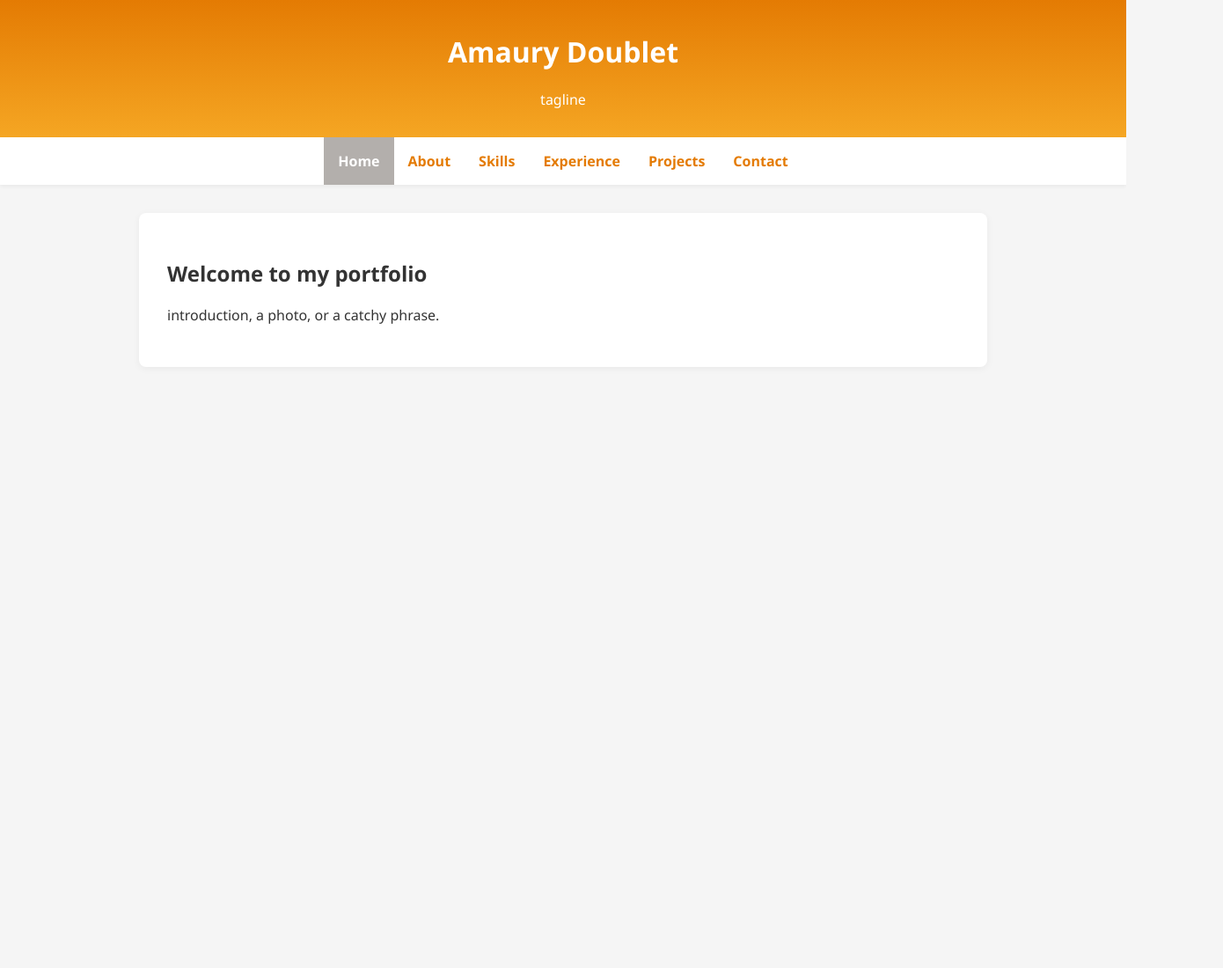
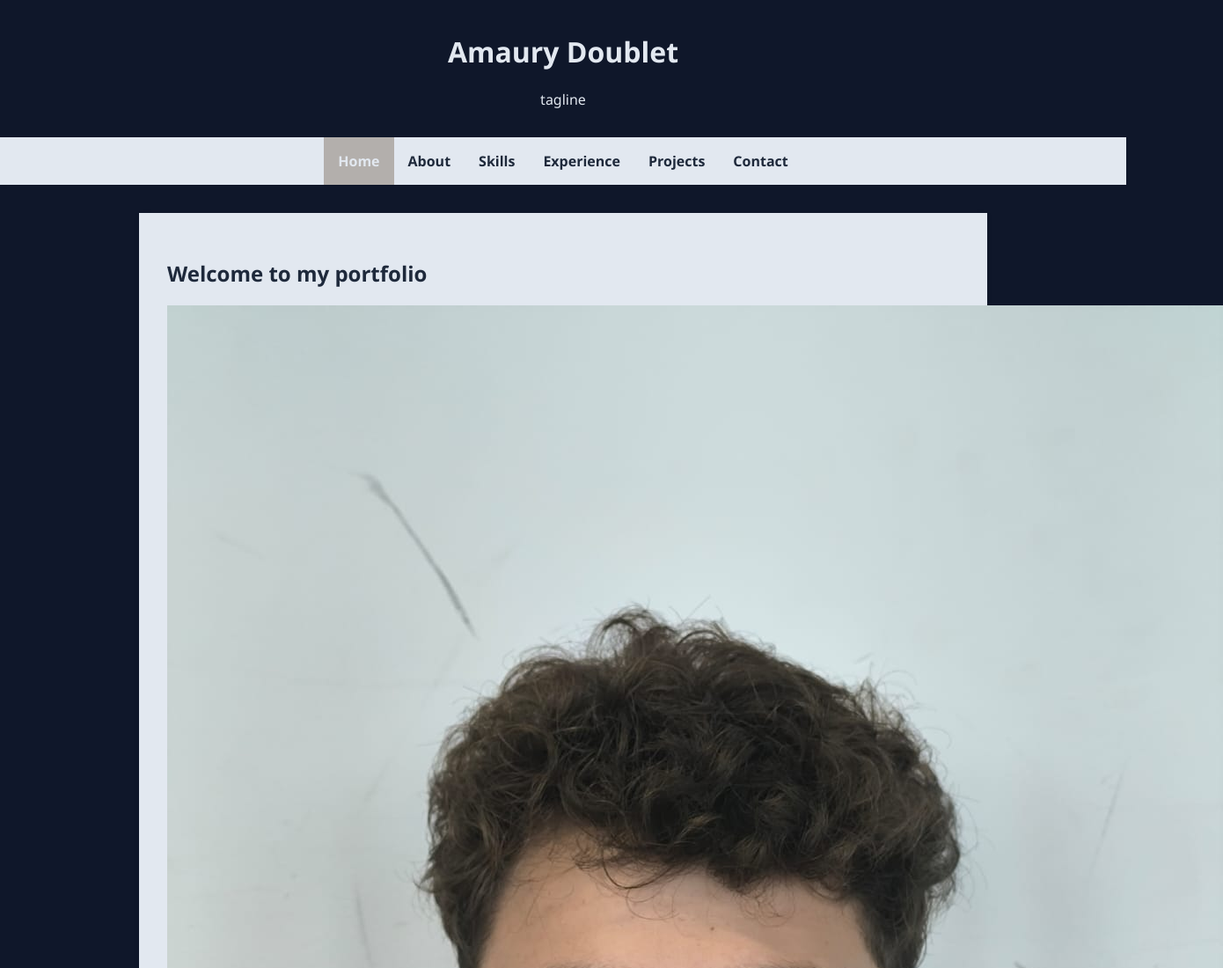
Before and after one commit to Azury01/porte-folio, a plain HTML site: page index.html in a window 1280 px wide. Shown: the top 1100 px of the page at 88% size, 1390 px wide, since content can reach past the window. Before the commit the page ends 800 px from the top, so only its background shows below. Drawn offline with Linux system fonts and the light colour scheme.

Commit message:
chagement de couleur

```diff
--- a/index.html
+++ b/index.html
@@ -9,23 +9,23 @@
     body {
       margin: 0;
       font-family: 'Segoe UI', Arial, sans-serif;
-      background: #f5f5f5; /* Light gray */
-      color: #333; /* Dark gray */
+      background: #0f172a; /* Light gray */
+      color: #1e293b; /* Dark gray */
     }
     header {
-      background:linear-gradient(#e47b03, #f5a623); /* Orange */
-      color: #fff;
+      background:linear-gradient(#ff0000d2);
+      color: #e2e8f0;
       padding: 1rem 0;
       text-align: center;
     }
     nav {
-      background: #fff;
+      background: #e2e8f0;
       display: flex;
       justify-content: center;
       box-shadow: 0 2px 4px rgba(0,0,0,0.05);
     }
     nav a {
-      color: #e47b03;
+      color: #1e293b;
       text-decoration: none;
       padding: 1rem;
       font-weight: bold;
@@ -33,14 +33,13 @@
     }
     nav a:hover, nav a.active {
       background: #b3afac;
-      color: #fff;
+      color: #e2e8f0;
     }
     section {
       max-width: 900px;
       margin: 2rem auto;
-      background: #fff;
+      background: #e2e8f0;
       padding: 2rem;
-      border-radius: 8px;
       box-shadow: 0 2px 8px rgba(0,0,0,0.05);
     }
 
@@ -56,7 +55,7 @@
       content: '';
       position: absolute;
       width: 4px;
-      background-color: #e47b03;
+      background-color: #ff0000a5;
       top: 0;
       bottom: 0;
       left: 50px;
@@ -74,8 +73,8 @@
       position: absolute;
       width: 20px;
       height: 20px;
-      background-color: #fff;
-      border: 4px solid #e47b03;
+      background-color: #e2e8f0;
+      border: 4px solid #ff0000a5;
       border-radius: 50%;
       left: 47px;
       top: 15px;
@@ -85,7 +84,7 @@
 
     .timeline-date {
       font-weight: bold;
-      color: #e47b03;
+      color: #ff0000a5;
       margin-bottom: 5px;
     }
 
@@ -98,7 +97,7 @@
 
     .timeline-content h3 {
       margin-top: 0;
-      color: #333;
+      color: #1e293b;
     }
 
     .timeline-content p {
@@ -150,8 +149,8 @@
 
   <!-- HOME -->
   <section id="home">
-    <!-- Add here a photo, a quick introduction -->
     <h2>Welcome to my portfolio</h2>
+    <img src="tete.png">
     <p>introduction, a photo, or a catchy phrase.</p>
   </section>
 
@@ -219,7 +218,7 @@
 </section>
 
 
-      <!-- Vous pouvez ajouter autant d'éléments que nécessaire -->
+
     </div>
   </section>
 
@@ -244,4 +243,5 @@
     <p>phone: +33 7 68 92 68 35</p>
   </section>
 </body>
+<!-- https://azury01.github.io/porte-folio/ -->
 </html>
```
Also changed, not shown: tete.png (added).
